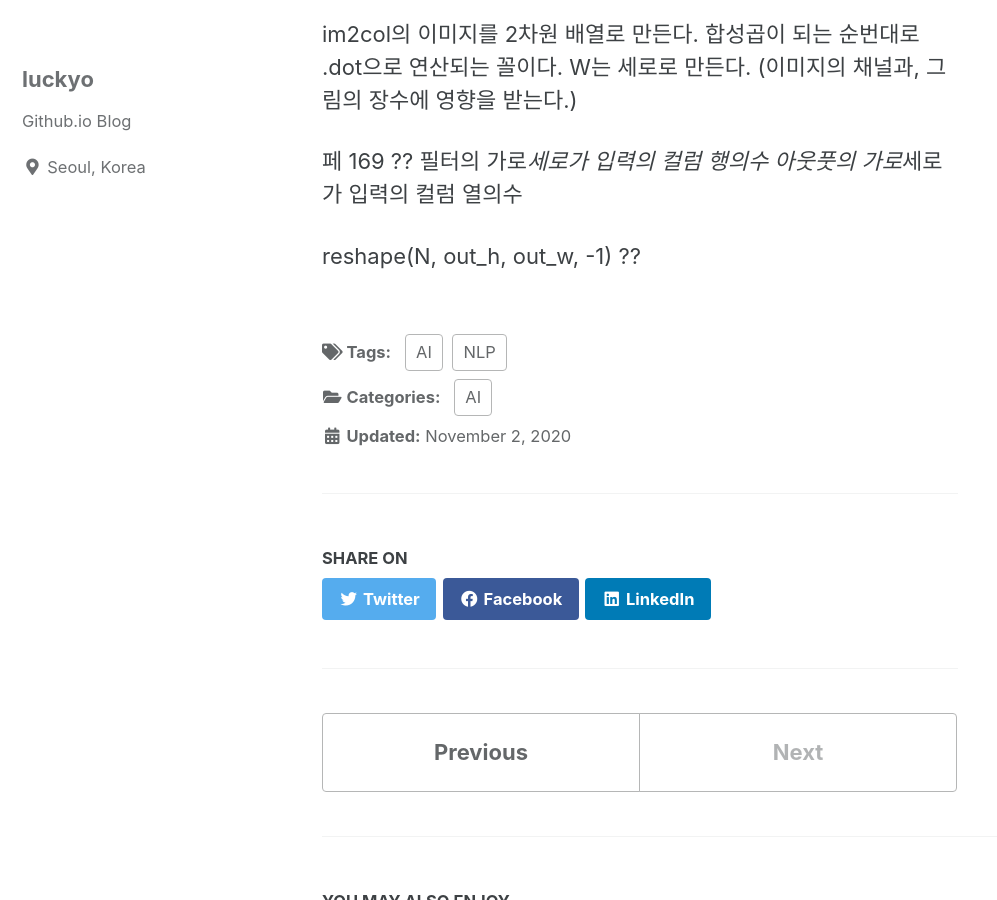
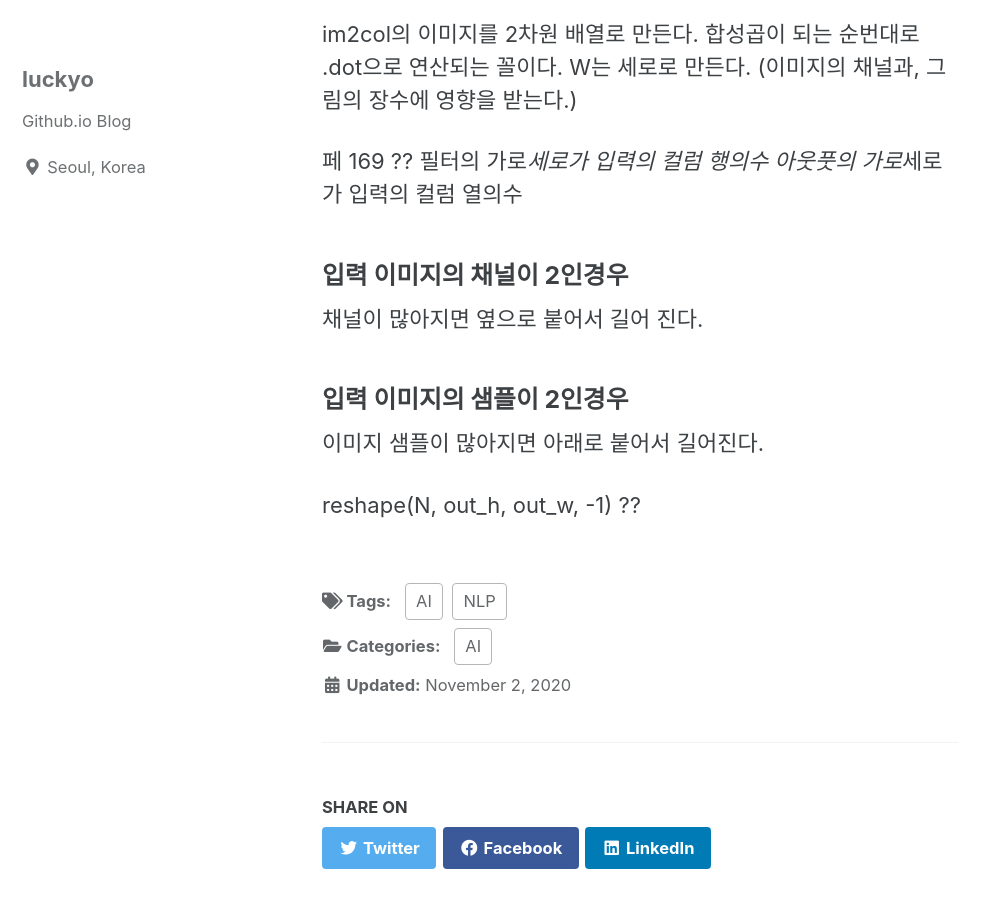
Before and after one commit to JinKyoYoung/jinkyoyoung.github.io, a Jekyll site: the page built from _posts/2020-11-02-post-16일차.md, in a window 1280 px wide and 900 px high, scrolled down 850 px. Shown: the whole window, without its empty margins (0-997 px from the left). Built offline with Jekyll 4.4.1, drawn with Linux system fonts in a browser that asks for light colours; cached includes are drawn as plain includes.

Commit message:
add 16-D

```diff
--- a/_posts/2020-11-02-post-16일차.md
+++ b/_posts/2020-11-02-post-16일차.md
@@ -32,8 +32,11 @@ W는 세로로 만든다.
 필터의 가로*세로가 입력의 컬럼 행의수
 아웃풋의 가로*세로가 입력의 컬럼 열의수
 
+### 입력 이미지의 채널이 2인경우
+채널이 많아지면 옆으로 붙어서 길어 진다.
 
-
+### 입력 이미지의 샘플이 2인경우
+이미지 샘플이 많아지면 아래로 붙어서 길어진다.
 
 
 reshape(N, out_h, out_w, -1) ??
```
